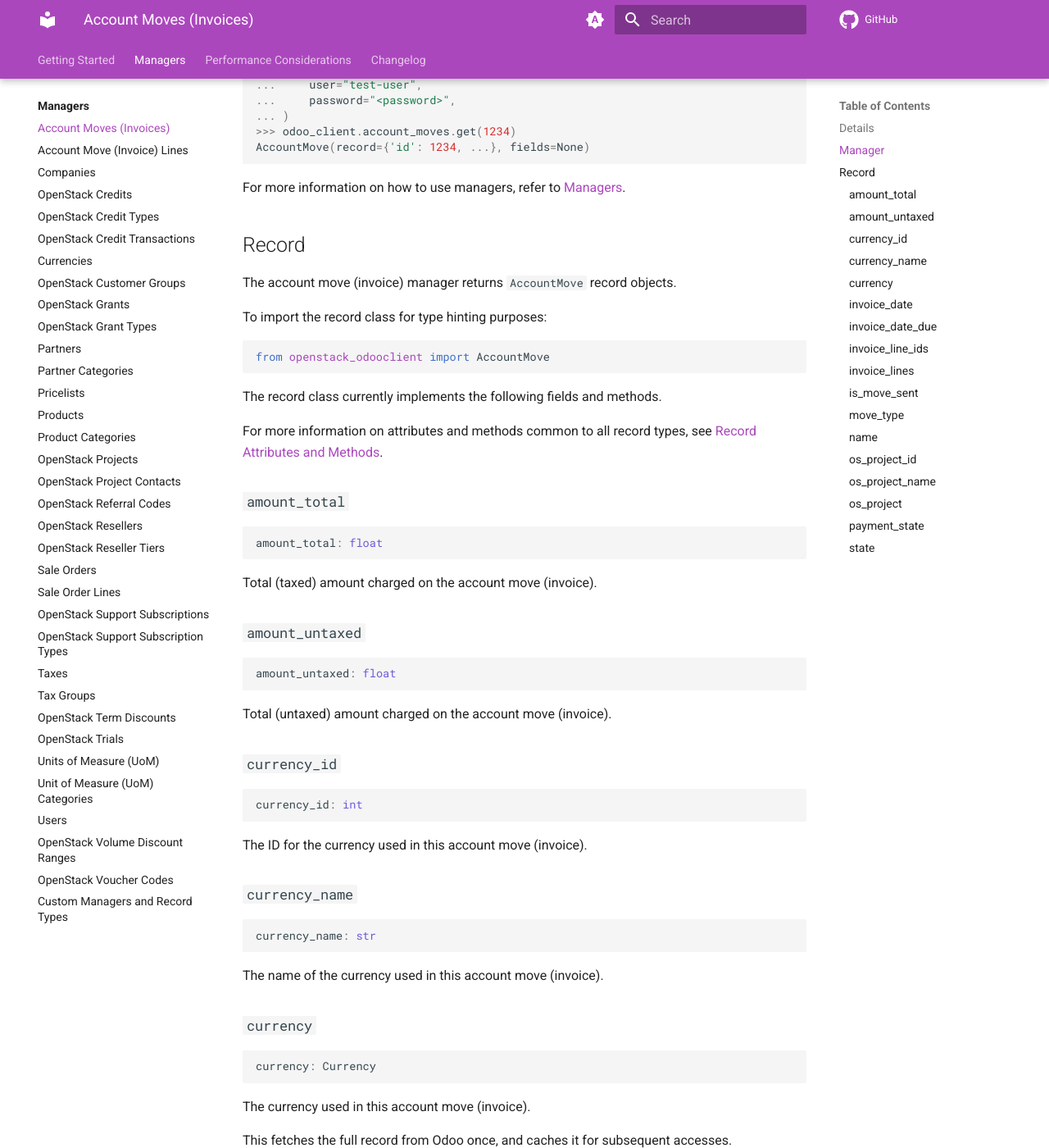
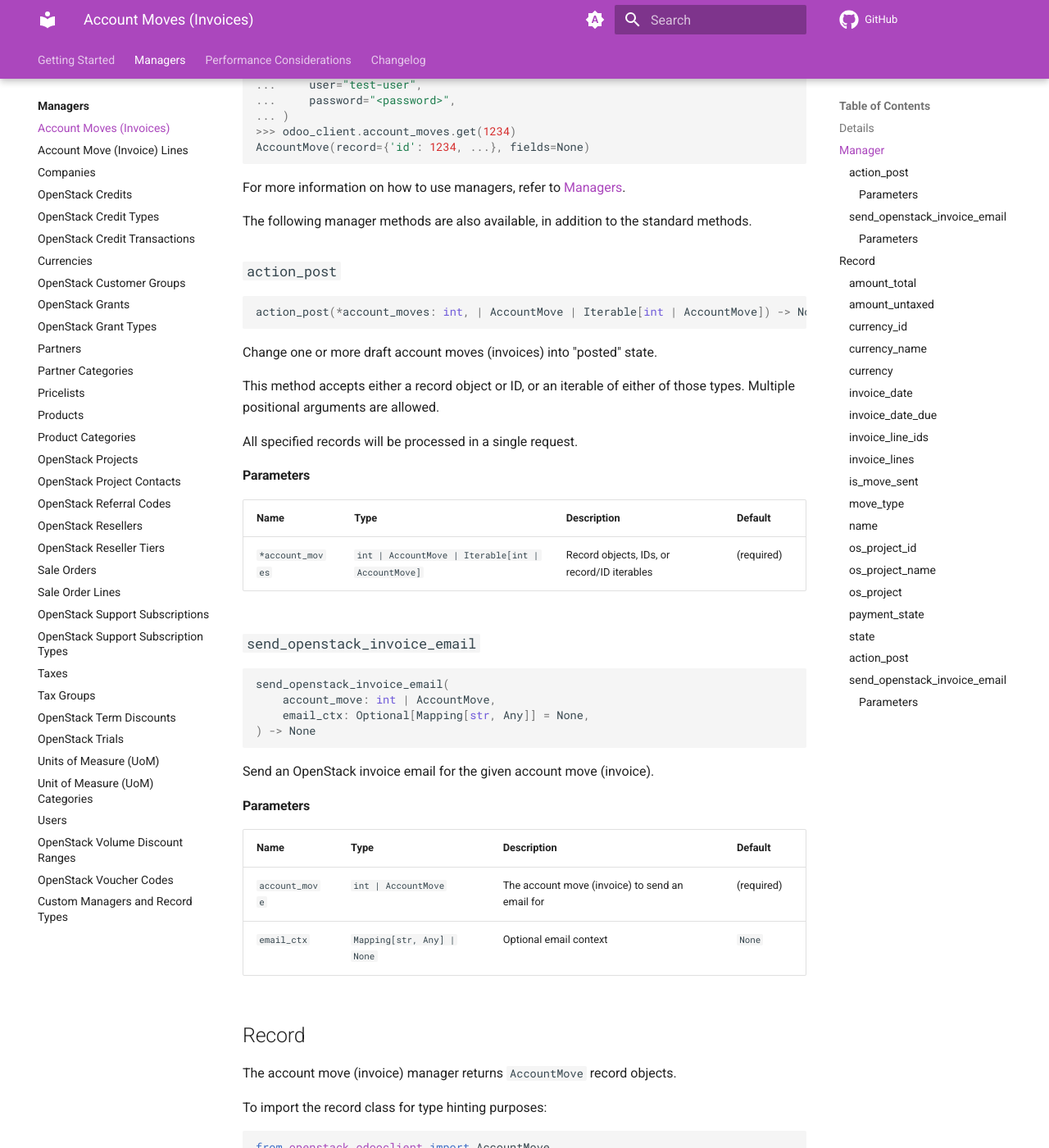
Before and after one commit to catalyst-cloud/python-openstack-odooclient, an MkDocs documentation site: the page built from docs/managers/account-move.md, in a window 1280 px wide and 1400 px high, scrolled down 817 px. Shown: the whole window at 82% size. Built offline with MkDocs 1.6.1 and Material for MkDocs 9.7.7, drawn with Linux system fonts in a browser that asks for light colours; comment, search, counter and statistics services are not loaded; the version menu is left out; some of the changed text lies outside the part shown.

Commit message:
Add missing docs, add tips about when not to use _manager

````diff
--- a/docs/managers/account-move.md
+++ b/docs/managers/account-move.md
@@ -32,6 +32,47 @@
 ```
 
 For more information on how to use managers, refer to [Managers](index.md).
+
+The following manager methods are also available, in addition to the standard methods.
+
+### `action_post`
+
+```python
+action_post(*account_moves: int, | AccountMove | Iterable[int | AccountMove]) -> None
+```
+
+Change one or more draft account moves (invoices)
+into "posted" state.
+
+This method accepts either a record object or ID, or an iterable of
+either of those types. Multiple positional arguments are allowed.
+
+All specified records will be processed in a single request.
+
+#### Parameters
+
+| Name             | Type                                              | Description                                 | Default    |
+|------------------|---------------------------------------------------|---------------------------------------------|------------|
+| `*account_moves` | `int | AccountMove | Iterable[int | AccountMove]` | Record objects, IDs, or record/ID iterables | (required) |
+
+### `send_openstack_invoice_email`
+
+```python
+send_openstack_invoice_email(
+    account_move: int | AccountMove,
+    email_ctx: Optional[Mapping[str, Any]] = None,
+) -> None
+```
+
+Send an OpenStack invoice email for the given
+account move (invoice).
+
+#### Parameters
+
+| Name           | Type                       | Description                                     | Default    |
+|----------------|----------------------------|-------------------------------------------------|------------|
+| `account_move` | `int | AccountMove`        | The account move (invoice) to send an email for | (required) |
+| `email_ctx`    | `Mapping[str, Any] | None` | Optional email context                          | `None`     |
 
 ## Record
 
@@ -237,3 +278,27 @@
 * ``draft`` - Draft invoice
 * ``posted`` - Posted (finalised) invoice
 * ``cancel`` - Cancelled invoice
+
+### `action_post`
+
+```python
+action_post() -> None
+```
+
+Change this draft account move (invoice) into "posted" state.
+
+### `send_openstack_invoice_email`
+
+```python
+send_openstack_invoice_email(
+    email_ctx: Optional[Mapping[str, Any]] = None,
+) -> None
+```
+
+Send an OpenStack invoice email for this account move (invoice).
+
+#### Parameters
+
+| Name        | Type                       | Description            | Default |
+|-------------|----------------------------|------------------------|---------|
+| `email_ctx` | `Mapping[str, Any] | None` | Optional email context | `None`  |
````
Also changed, not shown: docs/managers/custom.md (+10 -2 lines), docs/managers/index.md (+3 -3 lines), 4 other files.
